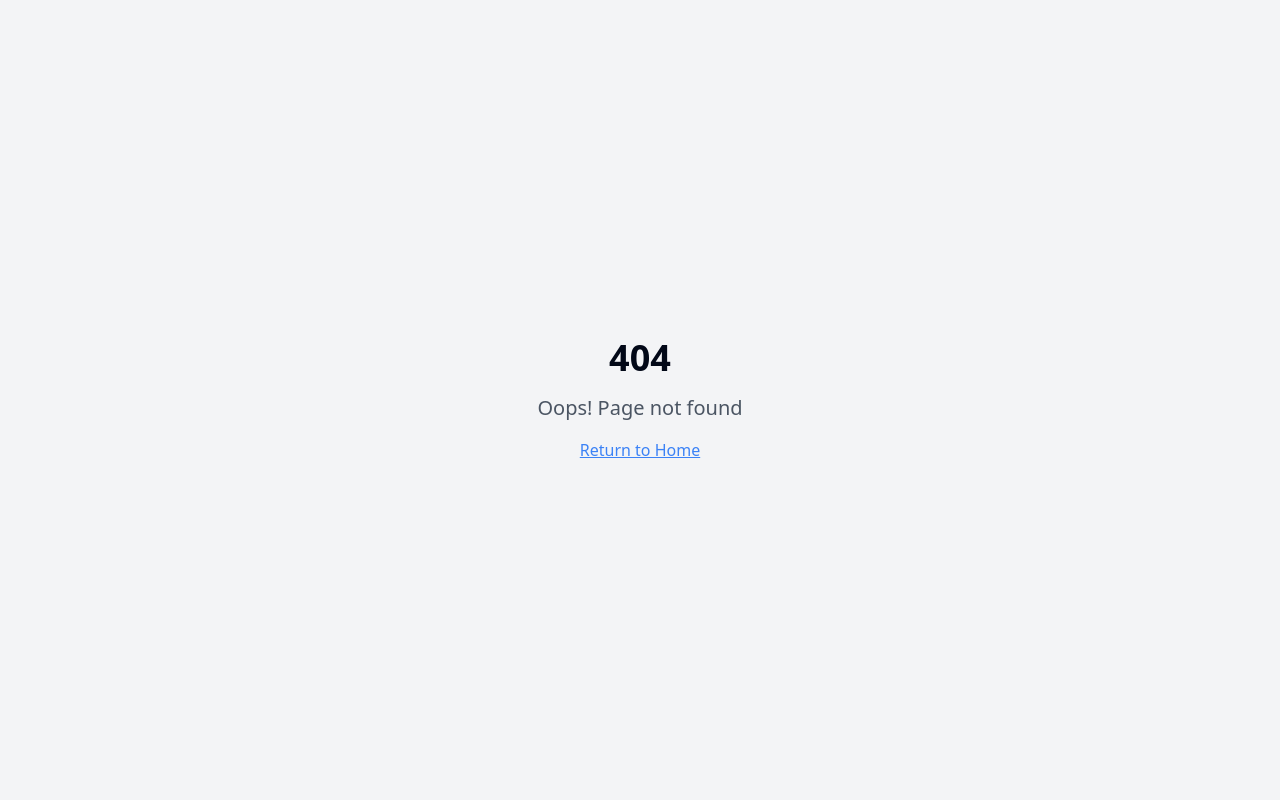
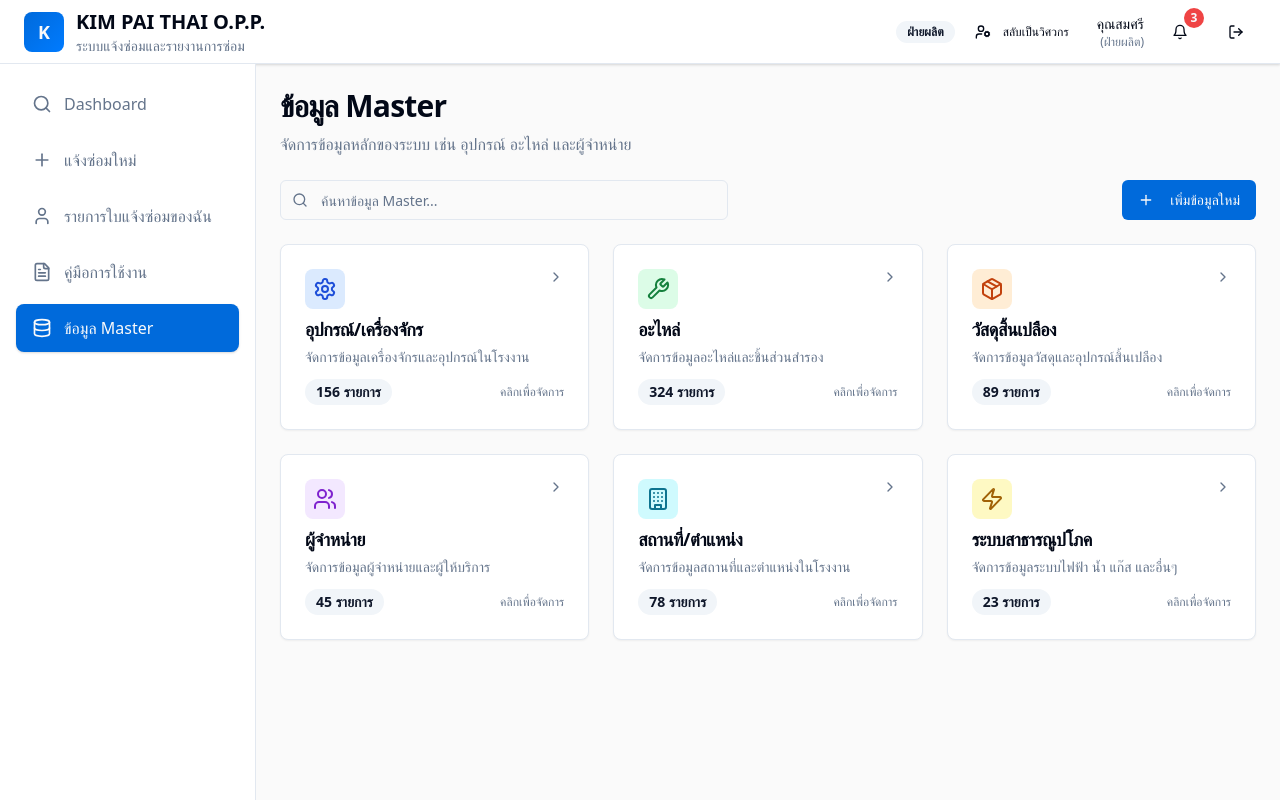
Before and after one commit to Toppingeni/kim-pai-repair-flow, a React (Vite) app: page /master-data in a window 1280 px wide. Before the commit this address had no page. Built offline with nearby package versions, Linux system fonts and the light colour scheme.

Commit message:
Add Master Data Menu
Added a new menu item for "Master Data" to the sidebar, mirroring the functionality and appearance of the provided example link. This includes updating the sidebar navigation to include the new menu option.

```diff
--- a/src/App.tsx
+++ b/src/App.tsx
@@ -1,3 +1,4 @@
+
 import { Toaster } from "@/components/ui/toaster";
 import { Toaster as Sonner } from "@/components/ui/sonner";
 import { TooltipProvider } from "@/components/ui/tooltip";
@@ -14,6 +15,7 @@ import { RepairDetail } from "./pages/RepairDetail";
 import { RepairHistory } from "./pages/RepairHistory";
 import { Reports } from "./pages/Reports";
 import { PMManagement } from "./pages/PMManagement";
+import MasterData from "./pages/MasterData";
 import NotFound from "./pages/NotFound";
 
 const queryClient = new QueryClient();
@@ -36,6 +38,7 @@ const App = () => (
             <Route path="/pm-management" element={<PMManagement />} />
             <Route path="/repair-history" element={<RepairHistory />} />
             <Route path="/reports" element={<Reports />} />
+            <Route path="/master-data" element={<MasterData />} />
             <Route path="*" element={<NotFound />} />
           </Routes>
         </BrowserRouter>
--- a/src/components/layout/Sidebar.tsx
+++ b/src/components/layout/Sidebar.tsx
@@ -1,3 +1,4 @@
+
 import { useState } from "react";
 import { NavLink, useLocation } from "react-router-dom";
 import {
@@ -7,6 +8,7 @@ import {
   Calendar,
   Search,
   Bell,
+  Database,
 } from "lucide-react";
 
 interface SidebarProps {
@@ -22,6 +24,7 @@ export function Sidebar({ userRole }: SidebarProps) {
     { title: "แจ้งซ่อมใหม่", url: "/new-repair", icon: Plus },
     { title: "รายการใบแจ้งซ่อมของฉัน", url: "/my-repairs", icon: User },
     { title: "คู่มือการใช้งาน", url: "/manual", icon: FileText },
+    { title: "ข้อมูล Master", url: "/master-data", icon: Database },
   ];
 
   const engineeringMenuItems = [
@@ -30,6 +33,7 @@ export function Sidebar({ userRole }: SidebarProps) {
     { title: "การจัดการ PM", url: "/pm-management", icon: Calendar },
     { title: "ประวัติการซ่อมบำรุง", url: "/repair-history", icon: Calendar },
     { title: "รายงาน", url: "/reports", icon: Bell },
+    { title: "ข้อมูล Master", url: "/master-data", icon: Database },
   ];
 
   const menuItems = userRole === "production" ? productionMenuItems : engineeringMenuItems;
--- /dev/null
+++ b/src/components/master-data/MasterDataManager.tsx
@@ -0,0 +1,163 @@
+
+import { useState } from "react";
+import { Card, CardContent, CardDescription, CardHeader, CardTitle } from "@/components/ui/card";
+import { Button } from "@/components/ui/button";
+import { Input } from "@/components/ui/input";
+import { Badge } from "@/components/ui/badge";
+import {
+  Search,
+  Plus,
+  Settings,
+  Wrench,
+  Package,
+  Users,
+  Building,
+  Zap,
+  ChevronRight
+} from "lucide-react";
+
+interface MasterDataType {
+  id: string;
+  name: string;
+  description: string;
+  icon: React.ReactNode;
+  count: number;
+  color: string;
+}
+
+export function MasterDataManager() {
+  const [searchQuery, setSearchQuery] = useState("");
+  const [selectedCategory, setSelectedCategory] = useState<string | null>(null);
+
+  const masterDataTypes: MasterDataType[] = [
+    {
+      id: "equipment",
+      name: "อุปกรณ์/เครื่องจักร",
+      description: "จัดการข้อมูลเครื่องจักรและอุปกรณ์ในโรงงาน",
+      icon: <Settings className="h-6 w-6" />,
+      count: 156,
+      color: "bg-blue-100 text-blue-700 border-blue-200"
+    },
+    {
+      id: "spare-parts",
+      name: "อะไหล่",
+      description: "จัดการข้อมูลอะไหล่และชิ้นส่วนสำรอง",
+      icon: <Wrench className="h-6 w-6" />,
+      count: 324,
+      color: "bg-green-100 text-green-700 border-green-200"
+    },
+    {
+      id: "supplies",
+      name: "วัสดุสิ้นเปลือง",
+      description: "จัดการข้อมูลวัสดุและอุปกรณ์สิ้นเปลือง",
+      icon: <Package className="h-6 w-6" />,
+      count: 89,
+      color: "bg-orange-100 text-orange-700 border-orange-200"
+    },
+    {
+      id: "vendors",
+      name: "ผู้จำหน่าย",
+      description: "จัดการข้อมูลผู้จำหน่ายและผู้ให้บริการ",
+      icon: <Users className="h-6 w-6" />,
+      count: 45,
+      color: "bg-purple-100 text-purple-700 border-purple-200"
+    },
+    {
+      id: "locations",
+      name: "สถานที่/ตำแหน่ง",
+      description: "จัดการข้อมูลสถานที่และตำแหน่งในโรงงาน",
+      icon: <Building className="h-6 w-6" />,
+      count: 78,
+      color: "bg-cyan-100 text-cyan-700 border-cyan-200"
+    },
+    {
+      id: "utilities",
+      name: "ระบบสาธารณูปโภค",
+      description: "จัดการข้อมูลระบบไฟฟ้า น้ำ แก๊ส และอื่นๆ",
+      icon: <Zap className="h-6 w-6" />,
+      count: 23,
+      color: "bg-yellow-100 text-yellow-700 border-yellow-200"
+    }
+  ];
+
+  const filteredTypes = masterDataTypes.filter(type =>
+    type.name.toLowerCase().includes(searchQuery.toLowerCase()) ||
+    type.description.toLowerCase().includes(searchQuery.toLowerCase())
+  );
+
+  const handleCategorySelect = (categoryId: string) => {
+    setSelectedCategory(categoryId);
+    // This would typically navigate to a detailed management page
+    console.log(`Selected category: ${categoryId}`);
+  };
+
+  return (
+    <div className="space-y-6">
+      {/* Search and Controls */}
+      <div className="flex flex-col sm:flex-row gap-4 items-start sm:items-center justify-between">
+        <div className="relative flex-1 max-w-md">
+          <Search className="absolute left-3 top-1/2 transform -translate-y-1/2 h-4 w-4 text-muted-foreground" />
+          <Input
+            placeholder="ค้นหาข้อมูล Master..."
+            value={searchQuery}
+            onChange={(e) => setSearchQuery(e.target.value)}
+            className="pl-10"
+          />
+        </div>
+        <Button>
+          <Plus className="h-4 w-4 mr-2" />
+          เพิ่มข้อมูลใหม่
+        </Button>
+      </div>
+
+      {/* Master Data Grid */}
+      <div className="grid grid-cols-1 md:grid-cols-2 lg:grid-cols-3 gap-6">
+        {filteredTypes.map((type) => (
+          <Card
+            key={type.id}
+            className="cursor-pointer hover:shadow-lg transition-all duration-200 group"
+            onClick={() => handleCategorySelect(type.id)}
+          >
+            <CardHeader className="pb-3">
+              <div className="flex items-start justify-between">
+                <div className={`p-2 rounded-lg ${type.color}`}>
+                  {type.icon}
+                </div>
+                <ChevronRight className="h-4 w-4 text-muted-foreground group-hover:text-foreground transition-colors" />
+              </div>
+              <div className="space-y-1">
+                <CardTitle className="text-lg">{type.name}</CardTitle>
+                <CardDescription className="text-sm">
+                  {type.description}
+                </CardDescription>
+              </div>
+            </CardHeader>
+            <CardContent>
+              <div className="flex items-center justify-between">
+                <Badge variant="secondary" className="text-sm">
+                  {type.count} รายการ
+                </Badge>
+                <div className="text-xs text-muted-foreground">
+                  คลิกเพื่อจัดการ
+                </div>
+              </div>
+            </CardContent>
+          </Card>
+        ))}
+      </div>
+
+      {/* Empty State */}
+      {filteredTypes.length === 0 && (
+        <div className="text-center py-12">
+          <Search className="h-12 w-12 text-muted-foreground mx-auto mb-4" />
+          <h3 className="text-lg font-medium text-foreground mb-2">
+            ไม่พบข้อมูลที่ตรงกัน
+          </h3>
+          <p className="text-muted-foreground">
+            ลองใช้คำค้นหาอื่น หรือเพิ่มข้อมูล Master ใหม่
+          </p>
+        </div>
+      )}
+    </div>
+  );
+}
--- /dev/null
+++ b/src/pages/MasterData.tsx
@@ -0,0 +1,21 @@
+
+import { MainLayout } from "@/components/layout/MainLayout";
+import { MasterDataManager } from "@/components/master-data/MasterDataManager";
+
+const MasterData = () => {
+  return (
+    <MainLayout>
+      <div className="p-6 space-y-6">
+        <div className="space-y-2">
+          <h1 className="text-3xl font-bold tracking-tight">ข้อมูล Master</h1>
+          <p className="text-muted-foreground">
+            จัดการข้อมูลหลักของระบบ เช่น อุปกรณ์ อะไหล่ และผู้จำหน่าย
+          </p>
+        </div>
+        <MasterDataManager />
+      </div>
+    </MainLayout>
+  );
+};
+
+export default MasterData;
```
